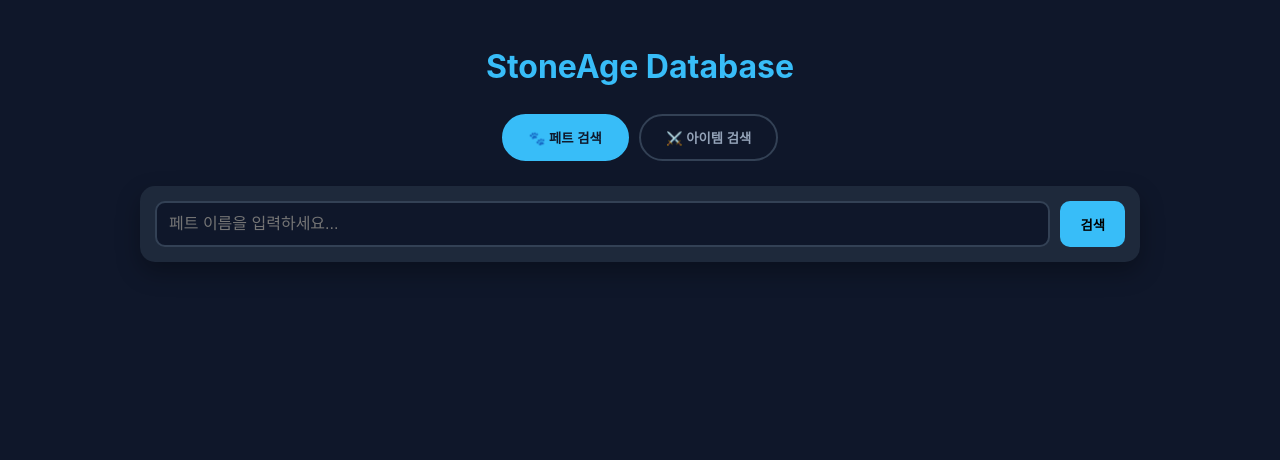
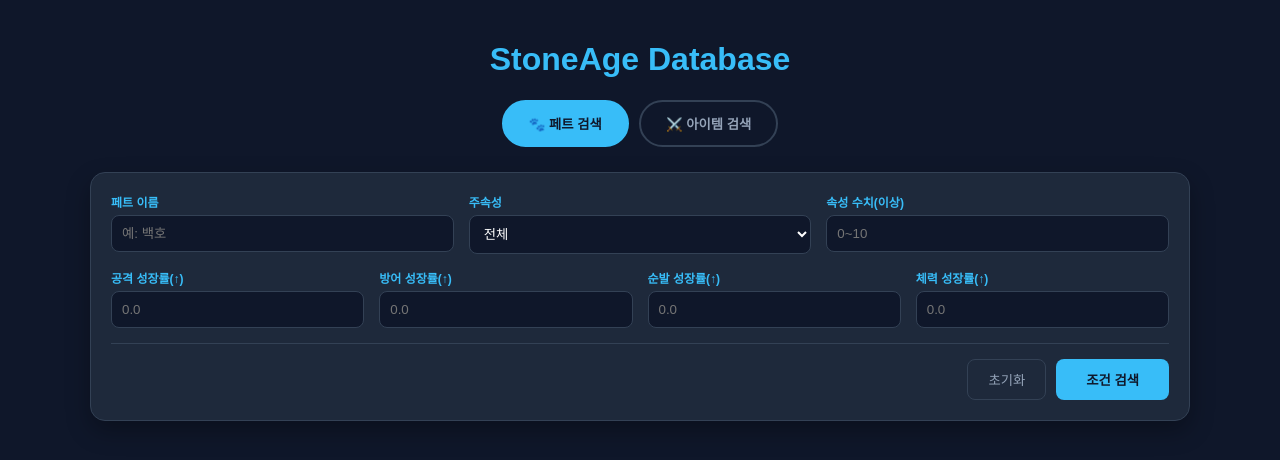
Before and after one commit to JeongDae-stack/JeongDae-stack.github.io, a plain HTML site: page index.html in a window 1280 px wide. Both pictures are taken after a click on the button "🐾 페트 검색". Drawn offline with Linux system fonts and the light colour scheme.

Commit message:
Add Data

```diff
--- a/index.html
+++ b/index.html
@@ -6,87 +6,48 @@
     <title>스톤에이지 통합 도감</title>
     <style>
         :root {
-            --bg-color: #0f172a;
-            --card-bg: #1e293b;
-            --primary: #38bdf8;
-            --item-color: #10b981;
-            --accent: #f43f5e;
-            --text-main: #f1f5f9;
-            --text-sub: #94a3b8;
-            --elem-지: #22c55e; /* 초록색 */
-            --elem-수: #2196f3; /* 파란색 */
-            --elem-화: #f44336; /* 빨간색 */
-            --elem-풍: #facc15; /* 노란색 */
+            --bg-color: #0f172a; --card-bg: #1e293b; --primary: #38bdf8;
+            --item-color: #10b981; --accent: #f43f5e; --text-main: #f1f5f9; --text-sub: #94a3b8;
+            --elem-지: #22c55e; --elem-수: #2196f3; --elem-화: #f44336; --elem-풍: #facc15;
         }
 
-        body {
-            font-family: 'Pretendard', -apple-system, sans-serif;
-            background-color: var(--bg-color); color: var(--text-main);
-            margin: 0; padding: 20px; line-height: 1.6;
-        }
+        body { font-family: 'Pretendard', sans-serif; background-color: var(--bg-color); color: var(--text-main); margin: 0; padding: 20px; }
+        .container { max-width: 1100px; margin: 0 auto; }
 
-        .container { max-width: 1000px; margin: 0 auto; }
-
+        /* 탭 메뉴 */
         .nav-tabs { display: flex; justify-content: center; gap: 10px; margin-bottom: 25px; }
-        .nav-btn {
-            padding: 12px 25px; border-radius: 30px; border: 2px solid #334155;
-            background: transparent; color: var(--text-sub); cursor: pointer;
-            font-weight: bold; transition: 0.3s;
-        }
+        .nav-btn { padding: 12px 25px; border-radius: 30px; border: 2px solid #334155; background: transparent; color: var(--text-sub); cursor: pointer; font-weight: bold; transition: 0.3s; }
         .nav-btn.active-pet { background: var(--primary); color: #0f172a; border-color: var(--primary); }
         .nav-btn.active-item { background: var(--item-color); color: #0f172a; border-color: var(--item-color); }
 
-        .search-box {
-            display: flex; gap: 10px; background: var(--card-bg); padding: 15px;
-            border-radius: 15px; box-shadow: 0 10px 25px rgba(0,0,0,0.3); margin-bottom: 30px;
-        }
-        input#searchInput {
-            flex: 1; padding: 12px; border-radius: 10px; border: 2px solid #334155;
-            background: #0f172a; color: white; font-size: 16px; outline: none;
-        }
+        /* 상세 검색 패널 */
+        .search-panel { background: var(--card-bg); padding: 20px; border-radius: 15px; box-shadow: 0 10px 25px rgba(0,0,0,0.3); margin-bottom: 30px; border: 1px solid #334155; }
+        .search-row { display: grid; grid-template-columns: repeat(auto-fit, minmax(150px, 1fr)); gap: 15px; margin-bottom: 15px; }
+        .search-group { display: flex; flex-direction: column; gap: 5px; }
+        .search-group label { font-size: 0.75rem; color: var(--primary); font-weight: bold; }
 
-        #resultArea {
-            display: grid; grid-template-columns: repeat(auto-fill, minmax(320px, 1fr));
-            gap: 20px;
-        }
+        input, select { padding: 10px; border-radius: 8px; border: 1px solid #334155; background: #0f172a; color: white; outline: none; transition: 0.3s; }
+        input:focus { border-color: var(--primary); }
 
-        .card {
-            background: var(--card-bg); border-radius: 16px; padding: 20px;
-            border: 1px solid #334155; position: relative; transition: 0.3s;
-        }
-        .card:hover { transform: translateY(-5px); border-color: #475569; }
+        .search-actions { display: flex; justify-content: flex-end; gap: 10px; border-top: 1px solid #334155; padding-top: 15px; }
+        .btn-search { padding: 10px 30px; border-radius: 8px; border: none; font-weight: bold; cursor: pointer; background: var(--primary); color: #0f172a; }
+        .btn-reset { padding: 10px 20px; border-radius: 8px; border: 1px solid #334155; background: transparent; color: var(--text-sub); cursor: pointer; }
 
-        .elem-badge {
-            display: inline-block; padding: 2px 8px; border-radius: 5px;
-            font-size: 0.75rem; font-weight: bold; margin-right: 5px; margin-top: 8px;
-        }
+        /* 결과 영역 */
+        #resultArea { display: grid; grid-template-columns: repeat(auto-fill, minmax(320px, 1fr)); gap: 20px; }
+        .card { background: var(--card-bg); border-radius: 16px; padding: 20px; border: 1px solid #334155; position: relative; transition: 0.3s; }
+        .elem-badge { display: inline-block; padding: 2px 8px; border-radius: 5px; font-size: 0.75rem; font-weight: bold; margin-right: 5px; margin-top: 8px; }
         .bg-지 { background-color: var(--elem-지); color: white; }
         .bg-수 { background-color: var(--elem-수); color: white; }
         .bg-화 { background-color: var(--elem-화); color: white; }
         .bg-풍 { background-color: var(--elem-풍); color: #0f172a; }
 
-        /* 스탯 스타일 수정: 4열(한 줄) 배치 */
         .stat-group { margin-top: 15px; padding-top: 10px; border-top: 1px solid #334155; }
-        .stat-grid {
-            display: grid;
-            grid-template-columns: repeat(4, 1fr); /* 4개 요소를 한 줄에 배치 */
-            gap: 5px;
-            text-align: center;
-        }
-        .stat-val {
-            font-size: 0.8rem;
-            display: flex;
-            flex-direction: column; /* 라벨과 수치를 위아래로 배치 */
-            align-items: center;
-        }
+        .stat-grid { display: grid; grid-template-columns: repeat(4, 1fr); gap: 5px; text-align: center; }
+        .stat-val { font-size: 0.8rem; display: flex; flex-direction: column; align-items: center; }
         .stat-label { color: var(--text-sub); font-size: 0.7rem; margin-bottom: 2px; }
         .stat-num { font-weight: bold; color: #fff; }
-
-        .total-badge {
-            position: absolute; top: 20px; right: 20px;
-            background: var(--accent); color: white; padding: 3px 8px;
-            border-radius: 6px; font-weight: bold; font-size: 0.85rem;
-        }
+        .total-badge { position: absolute; top: 20px; right: 20px; background: var(--accent); color: white; padding: 3px 8px; border-radius: 6px; font-weight: bold; font-size: 0.85rem; }
     </style>
 </head>
 <body>
@@ -99,9 +60,51 @@
         <button id="itemBtn" class="nav-btn" onclick="switchTab('item')">⚔️ 아이템 검색</button>
     </div>
 
-    <div class="search-box">
-        <input type="text" id="searchInput" placeholder="페트 이름을 입력하세요..." onkeypress="if(event.keyCode==13) doSearch()">
-        <button id="mainBtn" onclick="doSearch()" style="padding:12px 20px; border-radius:10px; border:none; cursor:pointer; font-weight:bold; background:var(--primary);">검색</button>
+    <!-- 페트 상세 검색 패널 -->
+    <div id="petSearchPanel" class="search-panel">
+        <div class="search-row">
+            <div class="search-group">
+                <label>페트 이름</label>
+                <input type="text" id="pName" placeholder="예: 백호">
+            </div>
+            <div class="search-group">
+                <label>주속성</label>
+                <select id="pElem">
+                    <option value="">전체</option>
+                    <option value="지">지속성</option>
+                    <option value="수">수속성</option>
+                    <option value="화">화속성</option>
+                    <option value="풍">풍속성</option>
+                </select>
+            </div>
+            <div class="search-group">
+                <label>속성 수치(이상)</label>
+                <input type="number" id="pElemVal" placeholder="0~10" min="0" max="10">
+            </div>
+        </div>
+        <div class="search-row">
+            <div class="search-group"><label>공격 성장률(↑)</label><input type="number" id="minAtk" step="0.1" placeholder="0.0"></div>
+            <div class="search-group"><label>방어 성장률(↑)</label><input type="number" id="minDef" step="0.1" placeholder="0.0"></div>
+            <div class="search-group"><label>순발 성장률(↑)</label><input type="number" id="minAgi" step="0.1" placeholder="0.0"></div>
+            <div class="search-group"><label>체력 성장률(↑)</label><input type="number" id="minHp" step="0.1" placeholder="0.0"></div>
+        </div>
+        <div class="search-actions">
+            <button class="btn-reset" onclick="resetSearch()">초기화</button>
+            <button class="btn-search" onclick="doSearch()">조건 검색</button>
+        </div>
+    </div>
+
+    <!-- 아이템 검색창 (간소화) -->
+    <div id="itemSearchPanel" class="search-panel" style="display:none;">
+        <div class="search-row">
+            <div class="search-group" style="grid-column: span 2;">
+                <label>아이템 이름</label>
+                <input type="text" id="iName" placeholder="아이템명을 입력하세요...">
+            </div>
+        </div>
+        <div class="search-actions">
+            <button class="btn-search" onclick="doSearch()" style="background:var(--item-color)">아이템 검색</button>
+        </div>
     </div>
 
     <div id="resultArea"></div>
@@ -110,7 +113,7 @@
 <script>
     let currentTab = 'pet';
 
-    // 데이터 소스
+    // 데이터
     const petData = [
         { "name": "(신)백호", "sub": "영웅의 길", "elem": {"지":7, "수":3}, "total": 5.008, "stats": {"atk":2.229, "def":1.335, "agi":1.443, "hp":10.243}, "init": {"atk":12, "def":7, "agi":7, "hp":56}, "emoji": "🐅" },
         { "name": "SD언딘", "sub": "충전보상", "elem": {"수":1, "화":9}, "total": 5.160, "stats": {"atk":2.34, "def":1.27, "agi":1.55, "hp":10.55}, "init": {"atk":14, "def":6, "agi":9, "hp":56}, "emoji": "🧚‍♀️" },
@@ -119,46 +122,46 @@
     ];
 
     const itemData = [
-        { "name": "태양의 목걸이", "type": "장신구", "effect": "공격력 +20, 순발력 +10", "desc": "빛나는 태양의 기운이 담긴 목걸이" },
-        { "name": "대지의 도끼", "type": "무기", "effect": "공격력 +50, 방어력 -10", "desc": "땅의 무게를 담아 파괴력이 강한 도끼" }
+        { "name": "태양의 목걸이", "type": "장신구", "effect": "공격력 +20, 순발력 +10", "desc": "빛나는 태양의 기운이 담긴 목걸이" }
     ];
 
     function switchTab(tab) {
         currentTab = tab;
-        const pBtn = document.getElementById('petBtn');
-        const iBtn = document.getElementById('itemBtn');
-        const mBtn = document.getElementById('mainBtn');
-        const input = document.getElementById('searchInput');
-
-        if(tab === 'pet') {
-            pBtn.className = 'nav-btn active-pet';
-            iBtn.className = 'nav-btn';
-            mBtn.style.background = 'var(--primary)';
-            input.placeholder = "페트 이름을 입력하세요...";
-        } else {
-            pBtn.className = 'nav-btn';
-            iBtn.className = 'nav-btn active-item';
-            mBtn.style.background = 'var(--item-color)';
-            input.placeholder = "아이템 이름을 입력하세요...";
-        }
+        document.getElementById('petSearchPanel').style.display = tab === 'pet' ? 'block' : 'none';
+        document.getElementById('itemSearchPanel').style.display = tab === 'item' ? 'block' : 'none';
+        document.getElementById('petBtn').className = tab === 'pet' ? 'nav-btn active-pet' : 'nav-btn';
+        document.getElementById('itemBtn').className = tab === 'item' ? 'nav-btn active-item' : 'nav-btn';
         document.getElementById('resultArea').innerHTML = "";
     }
 
+    function resetSearch() {
+        document.querySelectorAll('input').forEach(i => i.value = "");
+        document.querySelector('select').value = "";
+    }
+
     function doSearch() {
-        const query = document.getElementById('searchInput').value.trim();
         const area = document.getElementById('resultArea');
         area.innerHTML = "";
-        if(!query) return;
 
-        if(currentTab === 'pet') {
-            const results = petData.filter(p => p.name.includes(query));
-            results.forEach(p => {
+        if (currentTab === 'pet') {
+            const name = document.getElementById('pName').value.toLowerCase();
+            const elem = document.getElementById('pElem').value;
+            const elemVal = parseFloat(document.getElementById('pElemVal').value) || 0;
+            const mAtk = parseFloat(document.getElementById('minAtk').value) || 0;
+            const mDef = parseFloat(document.getElementById('minDef').value) || 0;
+            const mAgi = parseFloat(document.getElementById('minAgi').value) || 0;
+            const mHp = parseFloat(document.getElementById('minHp').value) || 0;
+
+            const filtered = petData.filter(p => {
+                const matchName = p.name.toLowerCase().includes(name);
+                const matchElem = elem ? (p.elem && p.elem[elem] >= elemVal) : true;
+                const matchStats = p.stats.atk >= mAtk && p.stats.def >= mDef && p.stats.agi >= mAgi && p.stats.hp >= mHp;
+                return matchName && matchElem && matchStats;
+            });
+
+            filtered.forEach(p => {
                 let elemHtml = '';
-                if(p.elem) {
-                    for(const [key, val] of Object.entries(p.elem)) {
-                        if(val > 0) elemHtml += `<span class="elem-badge bg-${key}">${key} ${val}</span>`;
-                    }
-                }
+                for(const [k, v] of Object.entries(p.elem || {})) if(v > 0) elemHtml += `<span class="elem-badge bg-${k}">${k} ${v}</span>`;
 
                 area.innerHTML += `
                     <div class="card" style="border-left: 5px solid var(--primary)">
@@ -166,10 +169,7 @@
                         <div style="font-size:1.3rem; font-weight:bold; color:var(--primary);">${p.emoji || '🐾'} ${p.name}</div>
                         <div style="font-size:0.8rem; color:var(--text-sub);">${p.sub}</div>
                         <div>${elemHtml}</div>
-
-                        <!-- 성장률 한 줄 표시 -->
                         <div class="stat-group">
-                            <div style="font-size:0.65rem; color:var(--primary); margin-bottom:8px; font-weight:bold;">GROWTH STATS</div>
                             <div class="stat-grid">
                                 <div class="stat-val"><span class="stat-label">공</span><span class="stat-num">${p.stats.atk}</span></div>
                                 <div class="stat-val"><span class="stat-label">방</span><span class="stat-num">${p.stats.def}</span></div>
@@ -177,31 +177,12 @@
                                 <div class="stat-val"><span class="stat-label">체</span><span class="stat-num">${p.stats.hp}</span></div>
                             </div>
                         </div>
-
-                        <!-- 초기치 한 줄 표시[cite: 1] -->
-                        <div class="stat-group">
-                            <div style="font-size:0.65rem; color:var(--text-sub); margin-bottom:8px; font-weight:bold;">INITIAL STATS</div>
-                            <div class="stat-grid">
-                                <div class="stat-val"><span class="stat-label">공</span><span class="stat-num">${p.init?.atk || '-'}</span></div>
-                                <div class="stat-val"><span class="stat-label">방</span><span class="stat-num">${p.init?.def || '-'}</span></div>
-                                <div class="stat-val"><span class="stat-label">순</span><span class="stat-num">${p.init?.agi || '-'}</span></div>
-                                <div class="stat-val"><span class="stat-label">체</span><span class="stat-num">${p.init?.hp || '-'}</span></div>
-                            </div>
-                        </div>
                     </div>`;
             });
         } else {
-            const results = itemData.filter(i => i.name.includes(query));
-            results.forEach(i => {
-                area.innerHTML += `
-                    <div class="card" style="border-left: 5px solid var(--item-color)">
-                        <div style="font-size:0.7rem; color:var(--item-color); font-weight:bold;">${i.type}</div>
-                        <div style="font-size:1.3rem; font-weight:bold; color:var(--item-color); margin-bottom:10px;">${i.name}</div>
-                        <div style="background:#0f172a; padding:10px; border-radius:8px; font-size:0.9rem;">
-                            <div style="color:white; margin-bottom:5px;">✨ ${i.effect}</div>
-                            <div style="color:var(--text-sub); font-size:0.8rem;">${i.desc}</div>
-                        </div>
-                    </div>`;
+            const name = document.getElementById('iName').value.toLowerCase();
+            itemData.filter(i => i.name.toLowerCase().includes(name)).forEach(i => {
+                area.innerHTML += `<div class="card" style="border-left:5px solid var(--item-color)"><div style="font-size:1.3rem; font-weight:bold; color:var(--item-color);">${i.name}</div><div style="font-size:0.9rem; margin-top:10px;">✨ ${i.effect}</div></div>`;
             });
         }
     }
```
